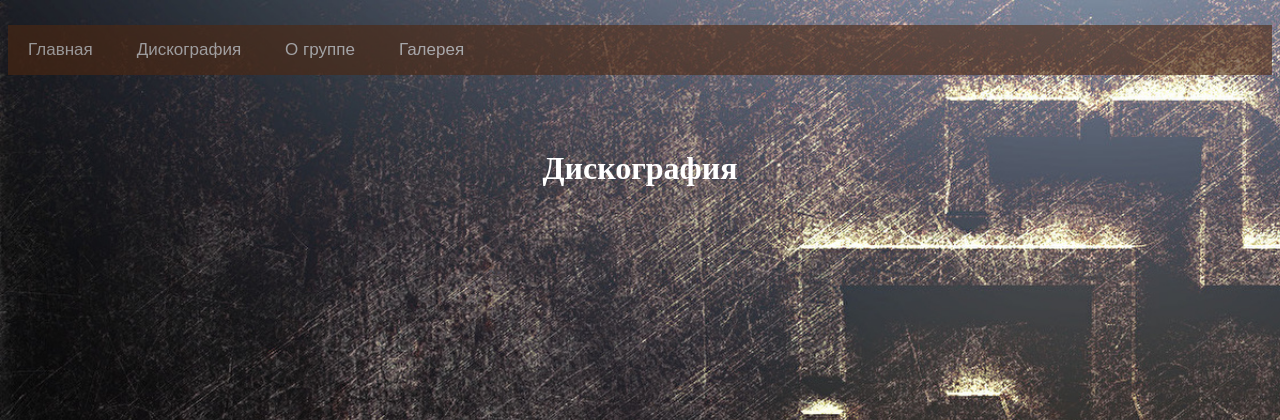
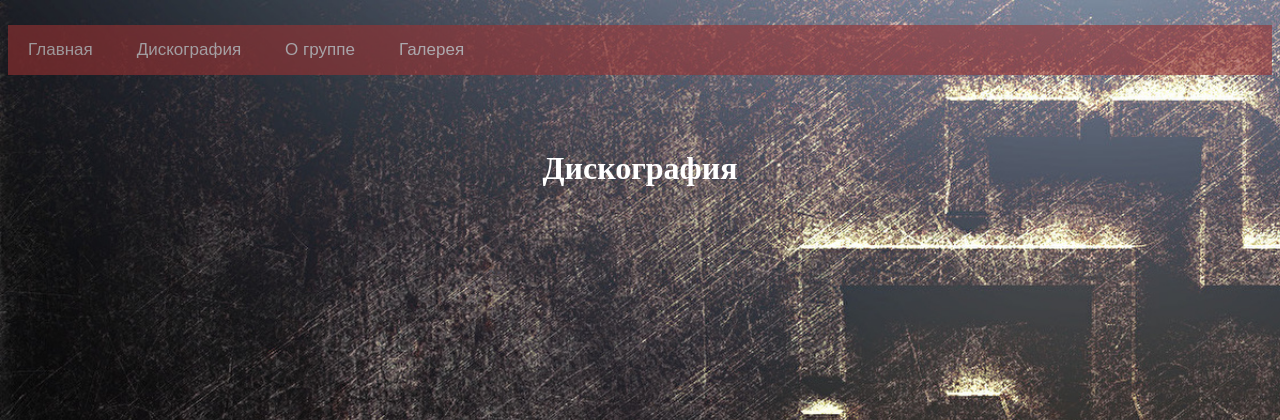
Before and after one commit to CrazyManticore/Site-catalogue, a Django app: page /albums/ in a window 1280 px wide. Shown: the top 420 px of the page. Run offline with Django 3.2, Linux system fonts and the light colour scheme; data that the repository does not hold is empty.

Commit message:
Изменен цвет меню на странице "Дискография"

```diff
--- a/discography/templates/albums.html
+++ b/discography/templates/albums.html
@@ -17,7 +17,7 @@ ul.menu
 	margin: 0; /*убираем отступы*/
 	padding-left: 0; /*убираем отступы*/
 	margin-top:25px; /*делаем отступ сверху*/
-	background:#4F2811; /*добавляем фон всему меню (заменив этот параметр, вы поменяете цвет всего меню)*/
+	background:#993333; /*добавляем фон всему меню (заменив этот параметр, вы поменяете цвет всего меню)*/
 	height: 50px; /*задаем высоту*/
 	opacity: .6;
 }
@@ -25,13 +25,12 @@ ul.menu
 .menu a
 {
 	text-decoration: none; /*убираем подчеркивание текста ссылок*/
-	background:#4F2811; /*добавляем фон к пункту меню (заменив этот параметр, вы поменяете цвет всех пунктов меню)*/
+	background:#993333; /*добавляем фон к пункту меню (заменив этот параметр, вы поменяете цвет всех пунктов меню)*/
 	color: white; /*меняем цвет ссылок*/
 	padding:0px 20px; /*добавляем отступ*/
 	font-family: arial; /*меняем шрифт*/
 	line-height:50px; /*ровняем меню по вертикали*/
 	display: block;
-	/*border-right: 1px solid #0000FF;/*#F36262; /*добавляем бордюр справа*/
 	-moz-transition: all 0.3s 0.01s ease; /*делаем плавный переход*/
 	-o-transition: all 0.3s 0.01s ease;
 	-webkit-transition: all 0.3s 0.01s ease;
@@ -41,7 +40,7 @@ ul.menu
 
 .menu a:hover
 {
-	background:#B06B4A;/*добавляем эффект при наведении*/
+	background:#С65353;/*добавляем эффект при наведении*/
 }
 
 .menu li
@@ -55,12 +54,12 @@ ul.menu
 	background-image:url({% static 'img/back.jpg' %});
 	background-repeat: no-repeat;
 	background-attachment:fixed;
-    background-size: cover;
+	background-size: cover;
 }
 
 .container {
-    position: relative;
-    width: 50%;
+	position: relative;
+	width: 50%;
 }
 
 .image {
@@ -108,7 +107,7 @@ ul.text
 
 
 .text {
-	background-color: #4F2811;
+	background-color: #С65353;
 	color: white;
 	font-size: 18px;
 	padding: 4px 8px;
```
Also changed, not shown: discography/templates/about_album.html (+7 -8 lines).
